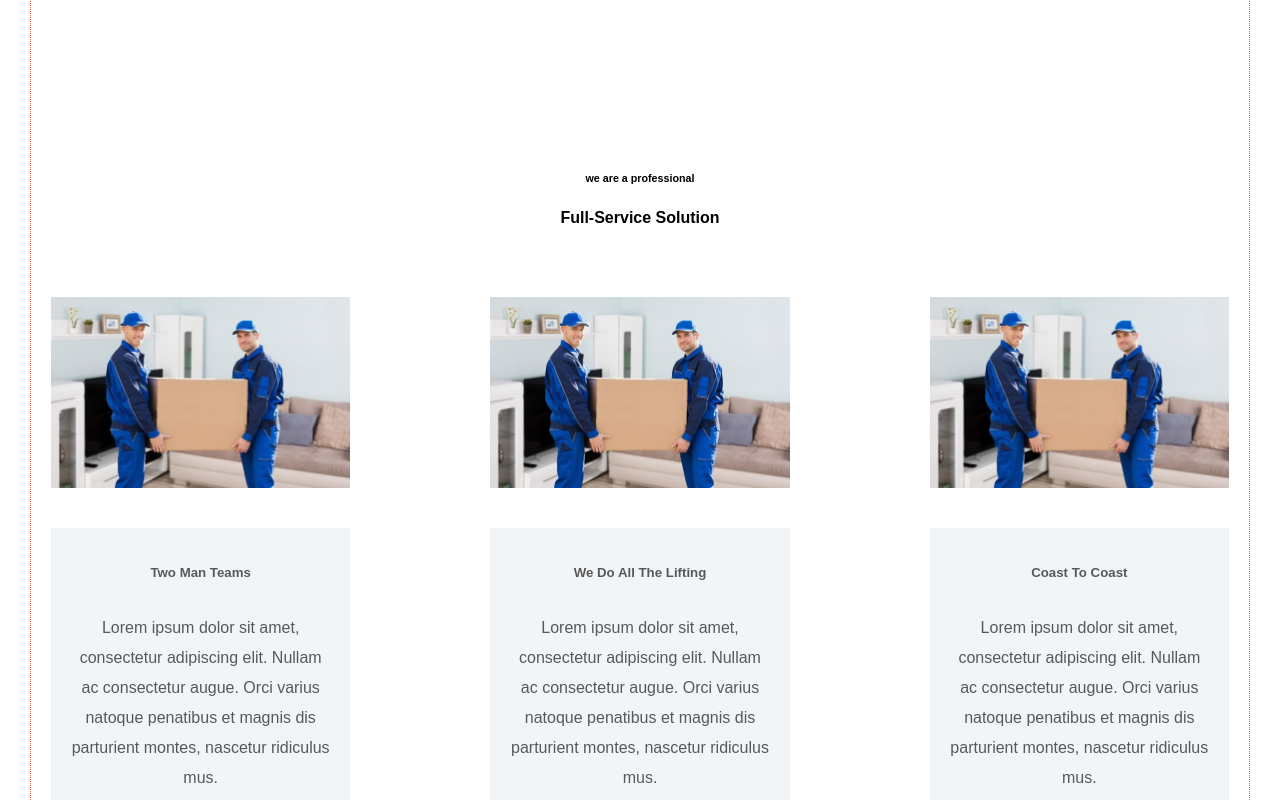
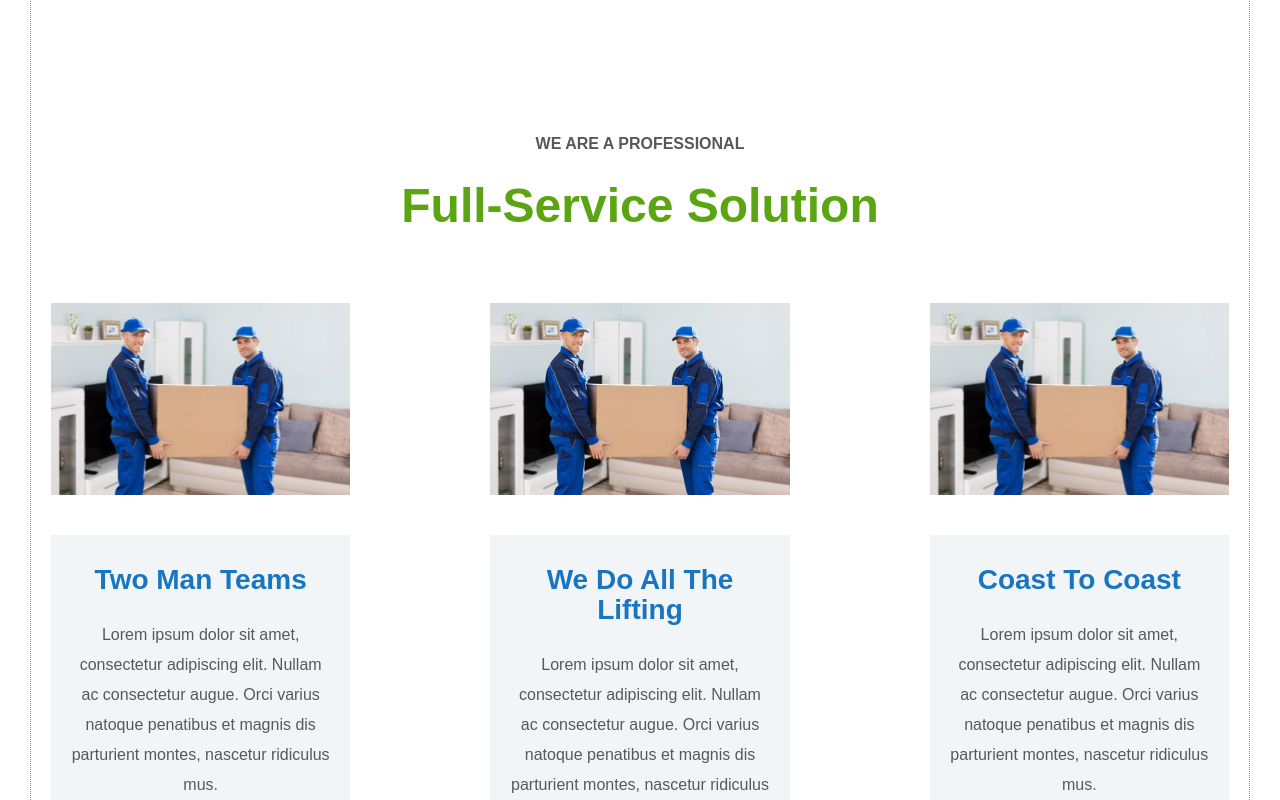
Before and after one commit to Luigidefilippo/proj-html-vuejs, a Vue app: page / in a window 1280 px wide. Shown: the part 1480-2280 px from the top of the page. Built offline with nearby package versions, Linux system fonts and the light colour scheme.

Commit message:
change text color for all

```diff
--- a/src/components/style/main.scss
+++ b/src/components/style/main.scss
@@ -20,3 +20,19 @@
     padding: 13px 29px;
     border-radius: 999px;
 }
+
+h6 {
+    color: #585858;
+    font-size: 16px;
+    text-transform: uppercase;
+}
+h5 {
+    color: #1975c0;
+    font-size: 28px;
+}
+h4 {
+    color: #5aa511;
+    font-size: 48px;
+    font-weight: 700;
+    text-transform: capitalize;
+}
```
